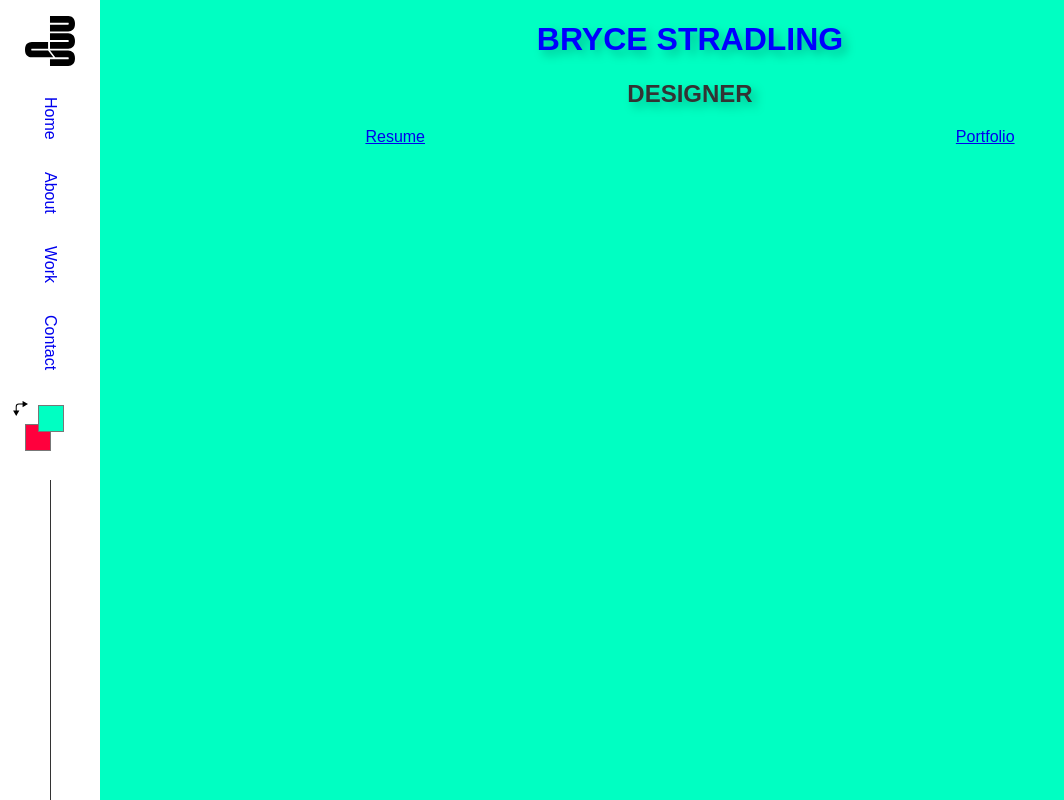
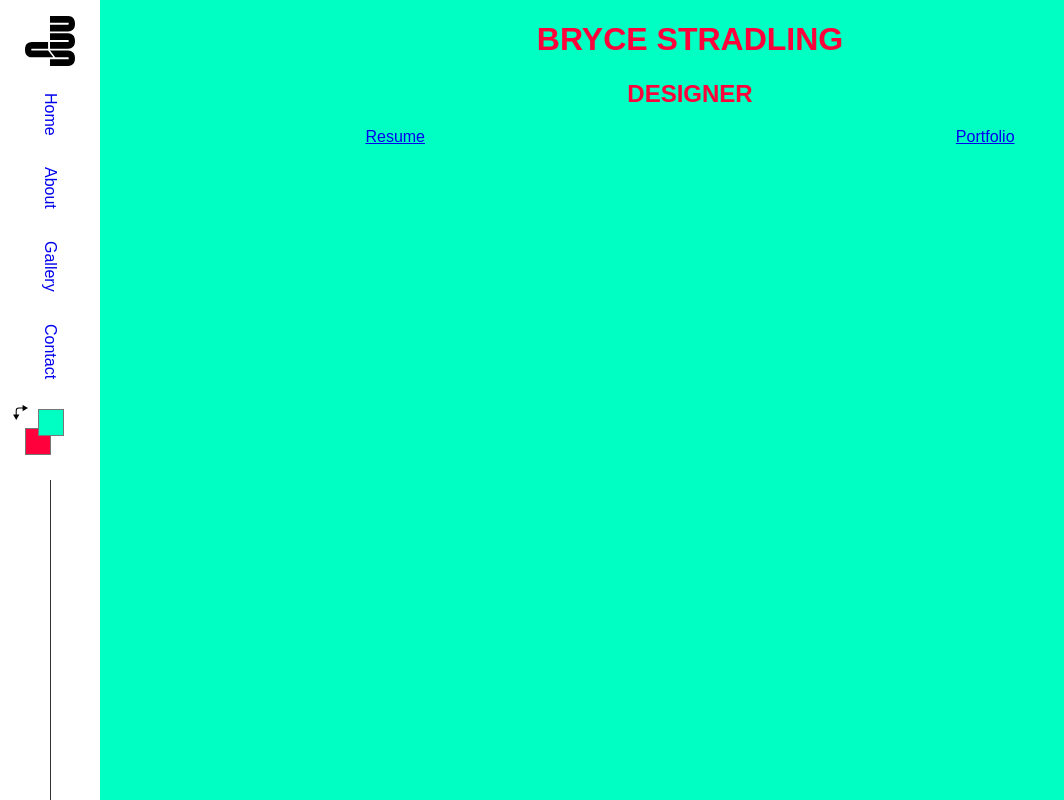
Before and after one commit to Cutcopy/bryce-stradling, a Vue app: page / in a window 1280 px wide. Shown: the whole page, without its empty margins (0-1064 px from the left). Built offline with nearby package versions, Linux system fonts and the light colour scheme.

Commit message:
Code cleanup and added page transitions

```diff
--- a/src/App.vue
+++ b/src/App.vue
@@ -2,9 +2,30 @@
   #app
     .grid
       navigation
-      router-view(:key="$route.name")
+      div(style="position: relative")
+        transition(appear name="slide")
+          router-view(:key="$route.name" style="position: absolute; top: 0; bottom: 0; left: 0; right: 0")
 </template>
+<script>
+import { mapGetters } from 'vuex'
+export default {
+}
+</script>
 
 <style lang="sass">
 @import './style'
+.slide-enter-active, .slide-leave-active
+  transition: all .8s ease
+  opacity: 1
+  position: absolute
+  left: 0
+  top: 0
+  width: 100%
+.slide-enter-active
+  position: absolute
+  transition-delay: .8s
+.slide-enter, .slide-leave-to
+  position: absolute
+  transform: translateY(50px)
+  opacity: 0
 </style>
--- a/src/components/Navigation.vue
+++ b/src/components/Navigation.vue
@@ -9,7 +9,7 @@
         .links
             router-link(to="/") Home
             router-link(to="/about") About
-            router-link(to="/gallery") Work
+            router-link(to="/gallery") Gallery
             router-link(to="/contact") Contact
         .flair
           .switcher
--- a/src/components/Sidebar.vue
+++ b/src/components/Sidebar.vue
@@ -7,7 +7,5 @@ export default {
 }
 </script>
 <style lang="sass">
-    h1
-        color: blue
 
 </style>
--- a/src/main.js
+++ b/src/main.js
@@ -2,7 +2,6 @@ import Vue from 'vue'
 import App from './App.vue'
 import router from './router'
 import store from './store'
-import Sidebar from './components/Sidebar'
 import Navigation from './components/Navigation'
 Vue.config.productionTip = false
 
--- a/src/router.js
+++ b/src/router.js
@@ -30,6 +30,6 @@ export default new Router({
       path: '/contact',
       name: 'contact',
       component: Contact
-    },
+    }
   ]
 })
--- a/src/store.js
+++ b/src/store.js
@@ -10,15 +10,11 @@ export default new Vuex.Store({
       forground: '#ff003d',
       backgroundOld: '#00ffc2',
       forgroundOld: '#ff003d'
-    },
-    range: 0,
+    }
   },
   getters: {
     getColors: state => state.colors,
   },
   mutations: {
-  },
-  actions: {
-
   }
 })
--- a/src/views/About.vue
+++ b/src/views/About.vue
@@ -22,7 +22,6 @@
 </template>
 <script>
     export default {
-
     }
 </script>
 <style lang="sass">
--- a/src/views/Gallery.vue
+++ b/src/views/Gallery.vue
@@ -1,10 +1,11 @@
 <template lang="pug">
-    h1 Gallery
+    main
+        h1 Gallery
 </template>
 <script>
-    export default {
+export default {
 
-    }
+}
 </script>
 <style lang="sass">
 @import '../sass/vars'
--- a/src/views/Home.vue
+++ b/src/views/Home.vue
@@ -1,6 +1,7 @@
 <template lang="pug">
-  main.content(:style="{'background': background}")
-    div.gradient(:style="{'background': gradient}")
+  main
+    .content(:style="{'background': background}")
+      .gradient(:style="{'background': gradient}")
         .hero
           .big-logo
             //include ../../dist/img/logo_jet.svg
@@ -16,55 +17,56 @@
 import { mapGetters } from 'vuex'
 export default {
   name: 'home',
-  data() {
+  data () {
     return {
       percent: 0,
       background: null,
       gradient: null,
-      timer: null,
+      timer: null
     }
   },
   computed: {
     ...mapGetters({
-      colors: 'getColors',
+      colors: 'getColors'
     })
   },
-  created() {
-    this.background = this.colors.background;
-    this.gradient = `linear-gradient(45deg, transparent 100%, ${this.colors.background} 0%`;
+  created () {
+    this.background = this.colors.background
+    this.gradient = `linear-gradient(45deg, transparent 100%, ${this.colors.background} 0%`
   },
   watch: {
     'colors.background': {
-      handler: function(){
-        this.background = this.colors.background;
-        this.percent = 0;
-        clearTimeout(wait);
+      handler: function () {
+        this.background = this.colors.background
+        this.percent = 0
+        clearTimeout(wait)
         let wait = setTimeout(() => {
-          clearInterval( this.timer );
-          this.fadeBackground();
+          clearInterval(this.timer)
+          this.fadeBackground()
         }, 50)
-      }, deep: true
+      },
+      deep: true
     }
   },
   methods: {
-    fadeBackground(){
-      this.percent = 0;
-      let duration = 0;
-      let lastFrame = +new Date;
+    fadeBackground () {
+      this.percent = 0
+      let duration = 0
+      let lastFrame = +new Date()
       this.timer = setInterval(() => {
-        let now = +new Date;
-        let deltaT = now - lastFrame;
-        this.percent = Math.ceil( duration += 5 * deltaT / 50 );
-        lastFrame = now;
-        this.gradient = `linear-gradient(45deg, transparent ${this.percent}%, ${this.colors.backgroundOld}) ${100 - this.percent}%`;
+        let now = +new Date()
+        let deltaT = now - lastFrame
+        this.percent = Math.ceil(duration += 5 * deltaT / 50)
+        lastFrame = now
+        this.gradient = `linear-gradient(45deg, transparent ${this.percent}%, ${this.colors.backgroundOld}) ${100 - this.percent}%`
 
-        if ( this.percent > 99 ) {
-          this.colors.backgroundOld = this.colors.background;
-          this.percent = 0;
-          clearInterval( this.timer );
+        if (this.percent > 99) {
+          this.colors.backgroundOld = this.colors.background
+          this.percent = 0
+          clearInterval(this.timer)
         }
-      }, 25);
-    },
+      }, 25)
+    }
   }
 }
 </script>
@@ -84,6 +86,8 @@ export default {
   align-items: center
   justify-content: center
   transition: .3s linear all
+  width: 100%
+  height: 100%
 .hero
   filter: drop-shadow(5px 5px 5px rgba(0, 0, 0, 0.25))
   text-transform: uppercase
@@ -92,6 +96,8 @@ export default {
   align-items: center
   justify-content: center
   text-align: center
+  color: white
+  mix-blend-mode: difference
 .big-logo
   fill: $black
   max-width: 33%
```
Also changed, not shown: src/views/Contact.vue (line endings or trailing spaces). Lines whose indentation alone changed are shown as unchanged.
